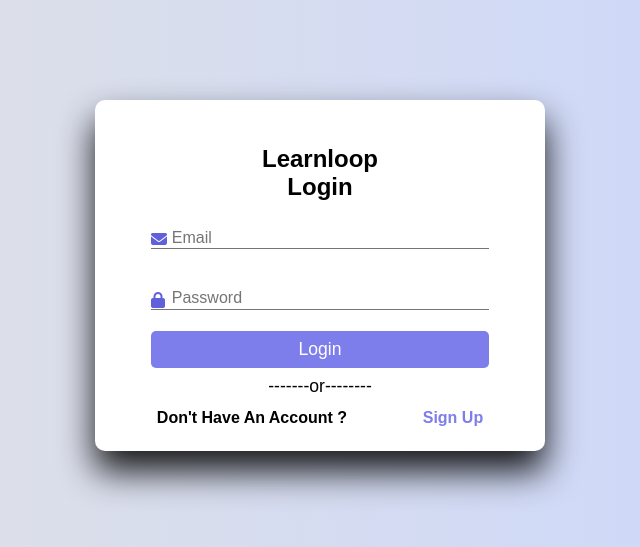
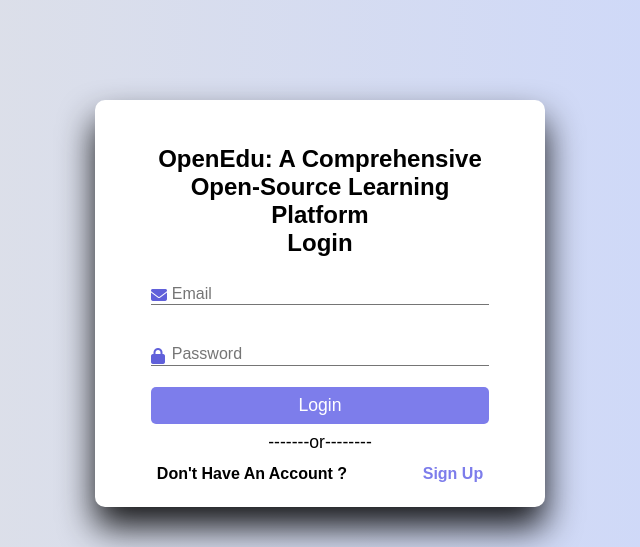
Before and after one commit to mrinoye/OpenEDU-A-Comprehensive-Open-Source-Learning-Platform, a Django app: page /accounts/login/ in a window 1280 px wide. Shown: the top 547 px of the page, without its empty margins (320-960 px from the left). Run offline with Django 5.2, Linux system fonts and the light colour scheme.

Commit message:
updated login page

```diff
--- a/gitlms/accounts/templates/login.html
+++ b/gitlms/accounts/templates/login.html
@@ -4,7 +4,7 @@
 
 {% block 'signup' %}
 
-    <h1 class="form-tittle">Learnloop</br> Login</h1>
+    <h1 class="form-tittle">OpenEdu: A Comprehensive Open-Source Learning Platform</br> Login</h1>
     <form action="{% url 'login'  %}" method="POST">
         {% csrf_token %}
         {% if messages %}
```
